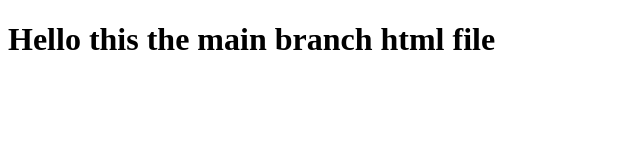
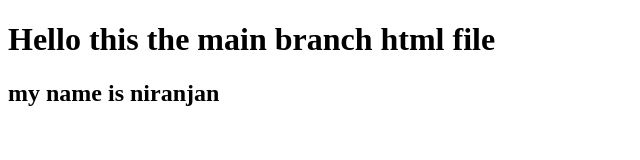
Before and after one commit to Niru-26016/JS, a plain HTML site: page index.html in a window 1280 px wide. Shown: the whole page, without its empty margins (0-640 px from the left). Drawn offline with Linux system fonts and the light colour scheme.

Commit message:
added h2

```diff
--- a/index.html
+++ b/index.html
@@ -7,5 +7,6 @@
   </head>
   <body>
     <h1>Hello this the main branch html file</h1>
+    <h2>my name is niranjan</h2>
   </body>
 </html>
```
